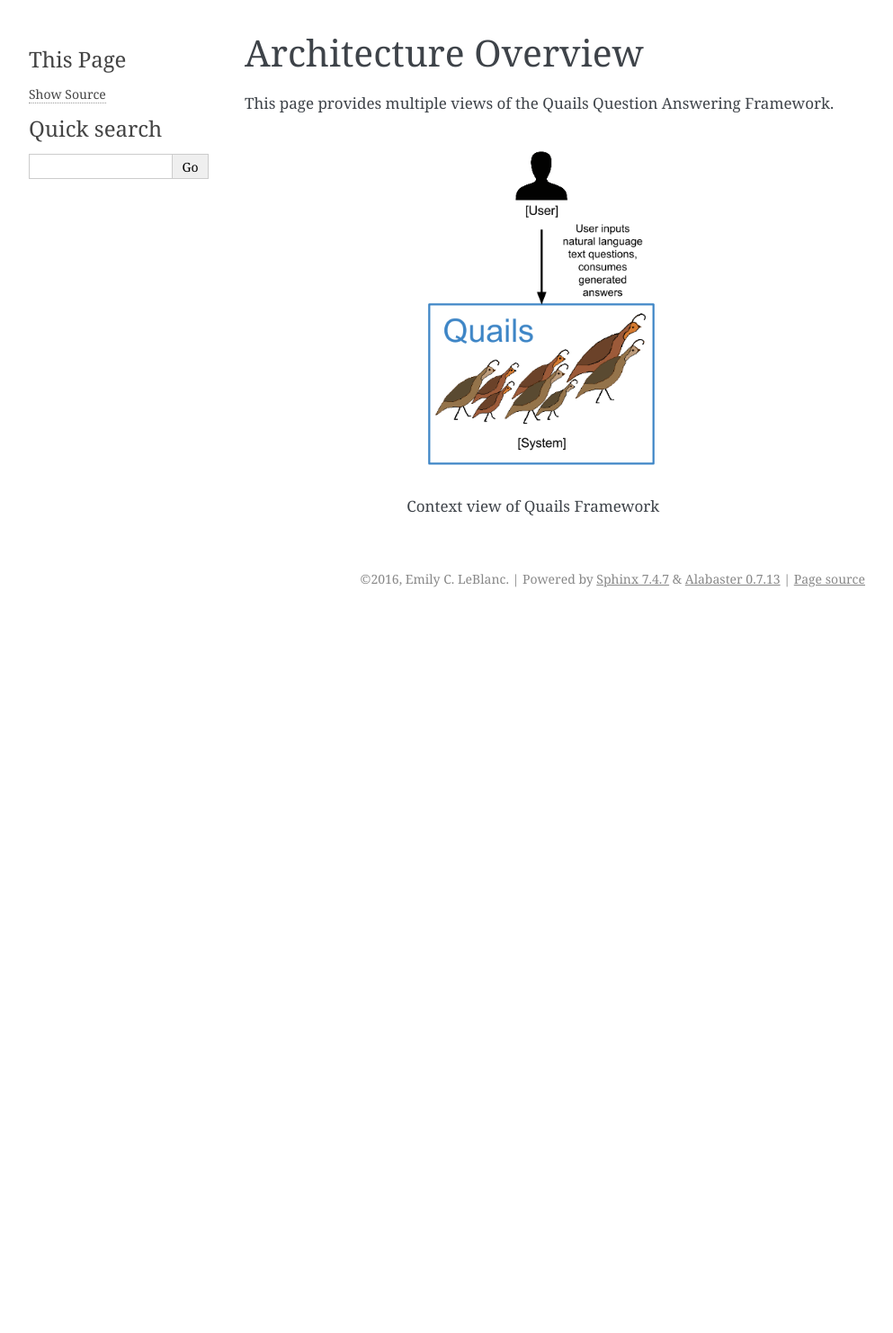
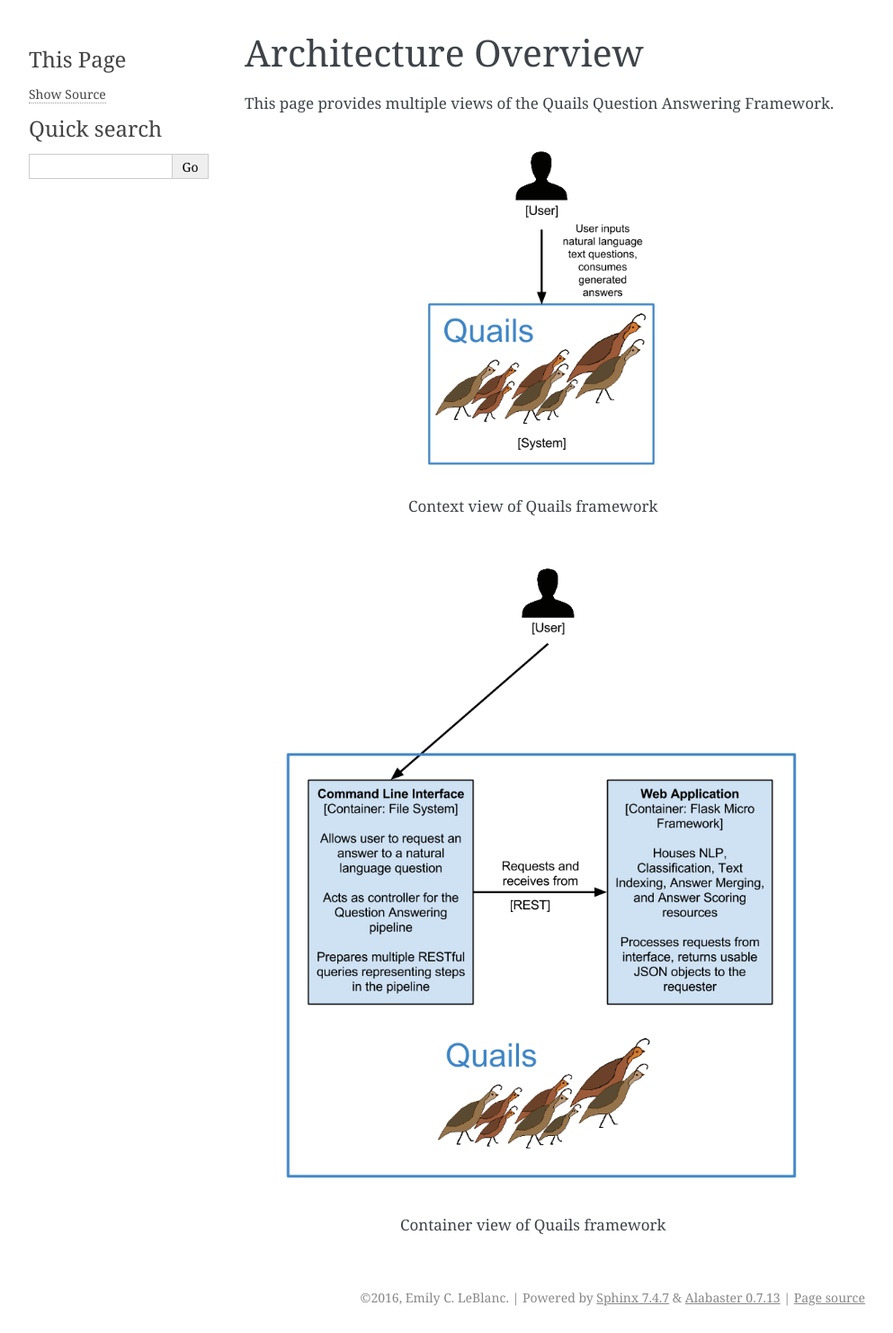
Before and after one commit to el9335/QUAILS_1.0, a Sphinx documentation site: the page built from docs/overview.rst, in a window 1280 px wide. Shown: the whole page at 90% size, without its empty margins (148-1141 px from the left). Built offline with Sphinx 7.4.7, drawn with Linux system fonts in a browser that asks for light colours; before the commit the page ends 900 px from its top, so only the background shows below that.

Commit message:
added container view diagram to overview

```diff
--- a/docs/overview.rst
+++ b/docs/overview.rst
@@ -11,4 +11,11 @@ This page provides multiple views of the Quails Question Answering Framework.
 	:alt: Context View
 	:scale: 75
 
-	Context view of Quails Framework
+	Context view of Quails framework
+
+.. figure:: images/QuailsContainer.png
+	:align: center
+	:alt: Container View
+	:scale: 75
+
+	Container view of Quails framework
```
Also changed, not shown: docs/images/QuailsContainer.png (added).
